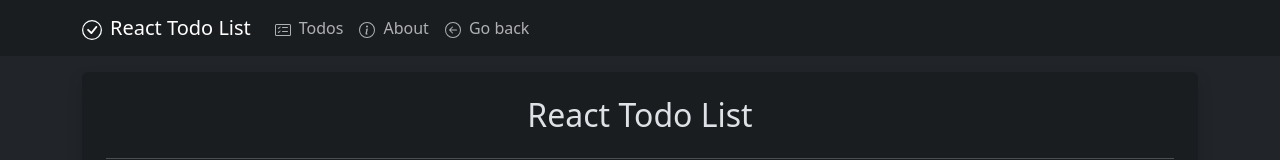
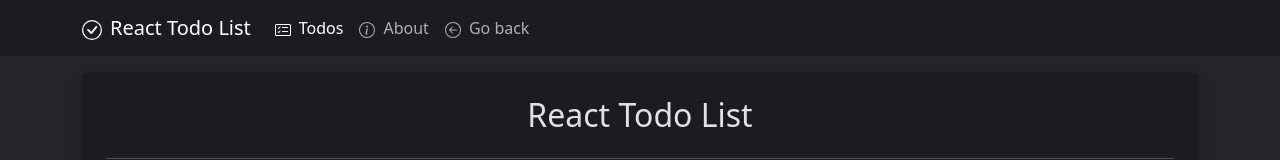
Before and after one commit to davidbasilefilho/react-todo-list, a React (Vite) app: page /react-todo-list/about in a window 1280 px wide. Shown: the top 160 px of the page. Built offline with nearby package versions, Linux system fonts and the light colour scheme.

Commit message:
made the navbar highlight the selected key, navbar completed

```diff
--- a/src/components/Navigation.jsx
+++ b/src/components/Navigation.jsx
@@ -1,4 +1,5 @@
 // React Bootstrap
+import { useState } from "react";
 import { Navbar, Nav, Container } from "react-bootstrap";
 
 // React Bootstrap Icons
@@ -23,8 +24,8 @@ export function Navigation() {
                 </Navbar.Brand>
                 <Navbar.Toggle className="border-0" aria-controls="basic-navbar-nav" />
                 <Navbar.Collapse id="basic-navbar-nav">
-                    <Nav className="me-auto">
-                        <Nav.Link>
+                    <Nav defaultActiveKey="home" className="me-auto">
+                        <Nav.Link eventKey="home">
                             <Link
                                 to="/"
                                 className="py-3"
@@ -35,7 +36,7 @@ export function Navigation() {
                             </Link>
                         </Nav.Link>
 
-                        <Nav.Link>
+                        <Nav.Link eventKey="about">
                             <Link
                                 to="/about"
                                 className="py-3"
```
